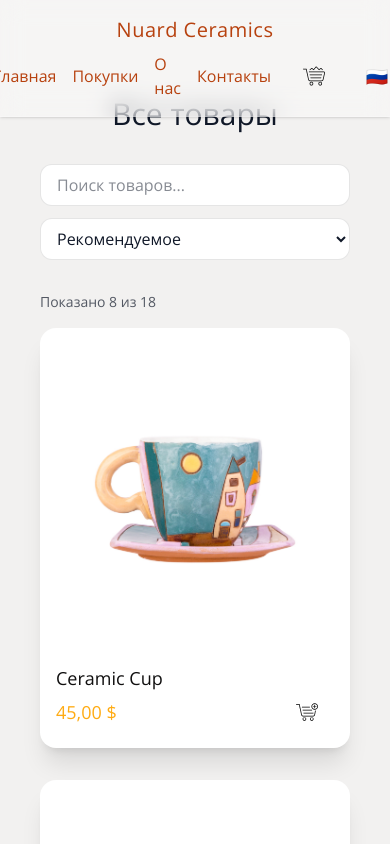
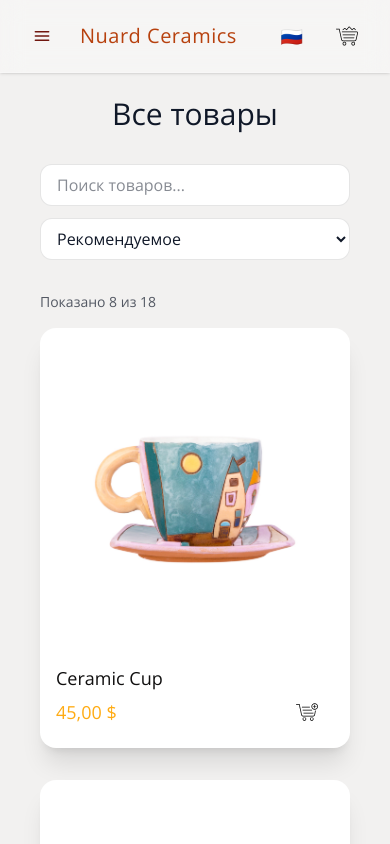
Before and after one commit to SimonyanGreta/ecommerce-ceramic, a React (Vite) app: page /shop in a window 390 px wide. Shown: the top 844 px of the page. Built offline with nearby package versions, Linux system fonts and the light colour scheme.

Commit message:
add burger for header mob version

```diff
--- a/public/locales/am/common.json
+++ b/public/locales/am/common.json
@@ -4,6 +4,9 @@
     "shop": "Խանութ",
     "about": "Մեր մասին",
     "contact": "Կապ"
+  },
+  "menu": {
+    "title": "Մենյու"
   },
   "info": {
     "whereTitle": "Որտեղ գտնել մեզ",
--- a/public/locales/en/common.json
+++ b/public/locales/en/common.json
@@ -4,6 +4,9 @@
     "shop": "Shop",
     "about": "About",
     "contact": "Contact"
+  },
+  "menu": {
+    "title": "Menu"
   },
   "info": {
     "whereTitle": "Where to Find Us",
--- a/public/locales/ru/common.json
+++ b/public/locales/ru/common.json
@@ -4,6 +4,9 @@
     "shop": "Покупки",
     "about": "О нас",
     "contact": "Контакты"
+  },
+  "menu": {
+    "title": "Меню"
   },
   "info": {
     "whereTitle": "Где нас найти",
--- /dev/null
+++ b/src/assets/icon/menu.tsx
@@ -0,0 +1,20 @@
+const Menu = () => {
+  return (
+    <svg
+      width="20"
+      height="20"
+      viewBox="0 0 24 24"
+      fill="none"
+      aria-hidden="true"
+    >
+      <path
+        d="M4 7H20M4 12H20M4 17H20"
+        stroke="currentColor"
+        strokeWidth="1.8"
+        strokeLinecap="round"
+      />
+    </svg>
+  );
+};
+
+export default Menu;
--- a/src/features/checkout/validation/validateCheckout.ts
+++ b/src/features/checkout/validation/validateCheckout.ts
@@ -26,8 +26,8 @@ export function validateCheckout(form: CheckoutForm): CheckoutErrorCodes {
 
   if (!form.address.trim()) e.address = "required";
 
-  if (!form.city.trim()) e.city = "required";
-  if (!form.country.trim()) e.country = "required";
+  // if (!form.city.trim()) e.city = "required";
+  // if (!form.country.trim()) e.country = "required";
 
   return e;
 }
--- /dev/null
+++ b/src/layouts/Header/HeaderNav.tsx
@@ -0,0 +1,49 @@
+import { NavLink } from "react-router-dom";
+import { useTranslation } from "react-i18next";
+
+type Props = {
+  onNavigate?: () => void;
+  mobile?: boolean;
+};
+
+export const HeaderNav = ({ onNavigate, mobile = false }: Props) => {
+  const { t } = useTranslation();
+
+  const baseClass = mobile ? "rounded-xl px-3 py-2 transition" : "transition";
+
+  const getClassName = ({ isActive }: { isActive: boolean }) =>
+    [
+      baseClass,
+      mobile
+        ? isActive
+          ? "bg-primary/10 text-background-dark"
+          : "hover:bg-primary/10 text-background-dark"
+        : isActive
+          ? "text-background-dark"
+          : "hover:text-background-dark",
+    ].join(" ");
+
+  return (
+    <nav
+      className={
+        mobile ? "flex flex-col gap-2 font-semibold" : "flex items-center gap-4"
+      }
+    >
+      <NavLink to="/" onClick={onNavigate} className={getClassName}>
+        {t("nav.home")}
+      </NavLink>
+
+      <NavLink to="/shop" onClick={onNavigate} className={getClassName}>
+        {t("nav.shop")}
+      </NavLink>
+
+      <NavLink to="/about" onClick={onNavigate} className={getClassName}>
+        {t("nav.about")}
+      </NavLink>
+
+      <NavLink to="/contact" onClick={onNavigate} className={getClassName}>
+        {t("nav.contact")}
+      </NavLink>
+    </nav>
+  );
+};
--- a/src/layouts/Header/index.tsx
+++ b/src/layouts/Header/index.tsx
@@ -1,36 +1,58 @@
-import { Link } from "react-router-dom";
+import { Link, useLocation } from "react-router-dom";
+import { useEffect, useState } from "react";
 import { useTranslation } from "react-i18next";
 import { useCartDrawer } from "../../hooks/useCartDrawer";
 import { useCart } from "../../hooks/useCart";
+
 import { Button } from "../../ui/components/Button";
+import { Drawer } from "../../ui/components/Drawer";
 import { LanguageSelect } from "../../widgets/LanguageSelect";
+import { HeaderNav } from "./HeaderNav";
+
 import Cart from "../../assets/icon/cart";
+import Menu from "../../assets/icon/menu";
 
 export const Header = () => {
   const { t } = useTranslation();
+  const { pathname } = useLocation();
+
   const { toggleCart } = useCartDrawer();
   const { count } = useCart();
 
+  const [mobileMenuOpen, setMobileMenuOpen] = useState(false);
+
+  const closeMobileMenu = () => setMobileMenuOpen(false);
+  const toggleMobileMenu = () => setMobileMenuOpen((v) => !v);
+
+  // Автозакрытие mobile menu при смене route
+  useEffect(() => {
+    setMobileMenuOpen(false);
+  }, [pathname]);
+
   return (
     <header className="fixed text-primary font-bold top-0 left-0 right-0 z-50 bg-white/30 backdrop-blur-md border-b p-4 border-white/20 shadow-sm">
-      <div className="container mx-auto flex flex-col sm:flex-row items-center justify-between">
-        <Link to="/" className="text-xl font-bold tracking-wide">
-          Nuard Ceramics
-        </Link>
+      <div className="container mx-auto flex items-center justify-between gap-4">
+        <div className="flex items-center gap-3">
+          <div className="md:hidden">
+            <Button
+              variant="ghost"
+              size="sm"
+              onClick={toggleMobileMenu}
+              aria-label="open menu"
+              className="p-2 rounded"
+            >
+              <Menu />
+            </Button>
+          </div>
 
-        <nav className="flex items-center gap-4 mt-2 sm:mt-0">
-          <Link to="/" className="hover:text-primary">
-            {t("nav.home")}
+          <Link to="/" className="text-xl font-bold tracking-wide shrink-0">
+            Nuard Ceramics
           </Link>
-          <Link to="/shop" className="hover:text-primary">
-            {t("nav.shop")}
-          </Link>
-          <Link to="/about" className="hover:text-primary">
-            {t("nav.about")}
-          </Link>
-          <Link to="/contact" className="hover:text-primary">
-            {t("nav.contact")}
-          </Link>
+        </div>
+
+        <div className="hidden md:flex items-center gap-4">
+          <HeaderNav />
+
           <Button
             variant="ghost"
             size="sm"
@@ -45,9 +67,39 @@ export const Header = () => {
               </span>
             )}
           </Button>
+
           <LanguageSelect />
-        </nav>
+        </div>
+
+        <div className="flex items-center gap-2 md:hidden">
+          <LanguageSelect />
+
+          <Button
+            variant="ghost"
+            size="sm"
+            onClick={toggleCart}
+            aria-label="open cart"
+            className="relative p-2 rounded"
+          >
+            <Cart />
+            {count > 0 && (
+              <span className="absolute -right-1 -top-1 px-1.5 py-0.5 text-[10px] rounded-full bg-primary text-white leading-none">
+                {count}
+              </span>
+            )}
+          </Button>
+        </div>
       </div>
+
+      <Drawer
+        isOpen={mobileMenuOpen}
+        onClose={closeMobileMenu}
+        position="left"
+        width="18rem"
+        title={t("menu.title")}
+      >
+        <HeaderNav mobile onNavigate={closeMobileMenu} />
+      </Drawer>
     </header>
   );
 };
--- a/src/ui/components/Drawer/Drawer.tsx
+++ b/src/ui/components/Drawer/Drawer.tsx
@@ -1,6 +1,7 @@
 import React, { useEffect } from "react";
+import { createPortal } from "react-dom";
 import { motion, AnimatePresence } from "framer-motion";
-import CloseIcon from "../../../assets/icon/close.tsx";
+import CloseIcon from "../../../assets/icon/close";
 import { Button } from "../Button";
 
 export type DrawerPosition = "left" | "right" | "top" | "bottom";
@@ -22,7 +23,7 @@ const positionClasses: Record<DrawerPosition, string> = {
   bottom: "bottom-0 left-0 w-full",
 };
 
-export const Drawer: React.FC<DrawerProps> = ({
+export const Drawer = ({
   isOpen,
   onClose,
   position = "right",
@@ -30,7 +31,7 @@ export const Drawer: React.FC<DrawerProps> = ({
   height = "16rem",
   title,
   children,
-}) => {
+}: DrawerProps) => {
   useEffect(() => {
     const handler = (e: KeyboardEvent) => e.key === "Escape" && onClose();
     window.addEventListener("keydown", handler);
@@ -39,22 +40,20 @@ export const Drawer: React.FC<DrawerProps> = ({
 
   const isHorizontal = position === "left" || position === "right";
 
-  return (
+  const drawerContent = (
     <AnimatePresence>
       {isOpen && (
         <>
-          {/* Оверлей */}
           <motion.div
-            className="fixed inset-0 bg-black/40 backdrop-blur-sm z-40"
+            className="fixed inset-0 z-40 bg-black/40 backdrop-blur-sm"
             onClick={onClose}
             initial={{ opacity: 0 }}
             animate={{ opacity: 1 }}
             exit={{ opacity: 0 }}
           />
 
-          {/* Drawer */}
           <motion.div
-            className={`fixed z-50 bg-white shadow-2xl ${positionClasses[position]} flex flex-col`}
+            className={`fixed z-50 flex flex-col bg-white shadow-2xl ${positionClasses[position]}`}
             style={{
               width: isHorizontal ? width : "100%",
               height: !isHorizontal ? height : "100%",
@@ -90,8 +89,13 @@ export const Drawer: React.FC<DrawerProps> = ({
             }}
             transition={{ type: "tween", duration: 0.25 }}
           >
-            <div className="flex items-center justify-between p-4 border-b border-gray-200">
-              {title && <h2 className="text-lg font-semibold">{title}</h2>}
+            <div className="flex items-center justify-between border-b border-primary/20 p-4">
+              {title && (
+                <h2 className="text-lg font-semibold text-background-dark">
+                  {title}
+                </h2>
+              )}
+
               <Button
                 variant="ghost"
                 size="md"
@@ -108,4 +112,6 @@ export const Drawer: React.FC<DrawerProps> = ({
       )}
     </AnimatePresence>
   );
+
+  return createPortal(drawerContent, document.body);
 };
```
